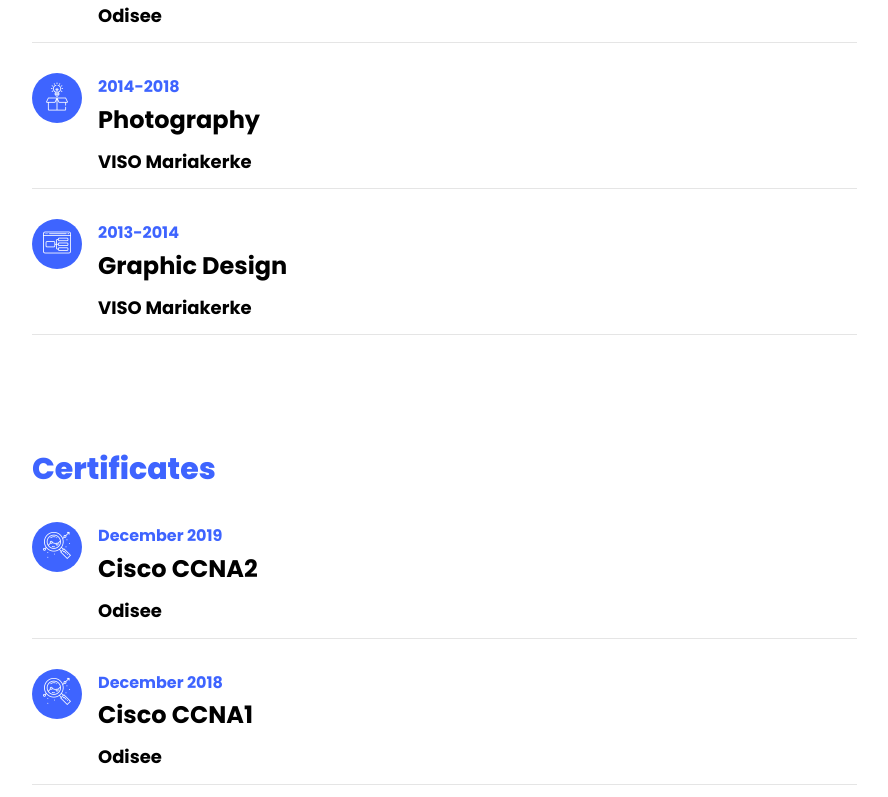
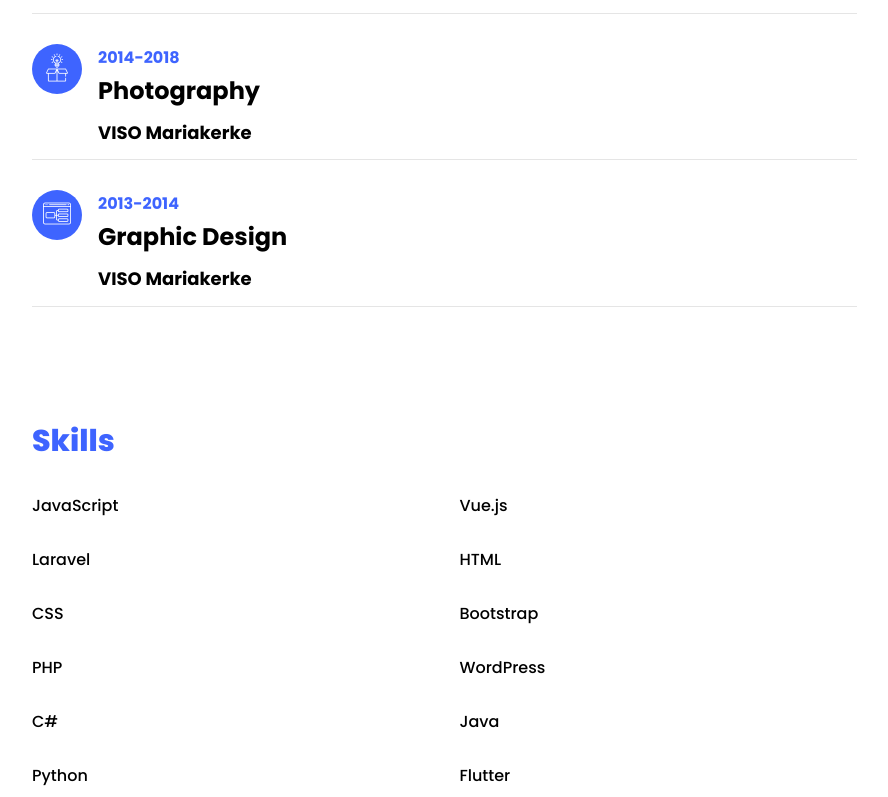
Before and after one commit to ElianCodes/ElianCodes-frontend, a Vue app: page / in a window 1280 px wide. Shown: the part 2000-2797 px from the top of the page, without its empty margins (338-1226 px from the left). Built offline with nearby package versions, Linux system fonts and the light colour scheme.

Commit message:
🔥 removed certificates

```diff
--- a/src/components/Home.vue
+++ b/src/components/Home.vue
@@ -36,12 +36,6 @@ export default {
             { id: 2, title: "Graphic Design", date: "2013-2014", company: "VISO Mariakerke", link: "https://www.viso.be", icon: "flaticon-ux-design"}
           ]
         },
-        { title: "Certificates", id: "certificates", type: "items",
-          items: [
-            { id: 1, title: "Cisco CCNA2", date: "December 2019", company: "Odisee", link: "https://www.odisee.be", icon: "flaticon-analysis"},
-            { id: 0, title: "Cisco CCNA1", date: "December 2018", company: "Odisee", link: "https://www.odisee.be", icon: "flaticon-analysis"}
-          ]
-        },
         { title: "Skills", id: "skills", type: "skills",
           items: [
             {name: "JavaScript"}, {name: "Vue.js"}, {name: "Laravel"},
```
